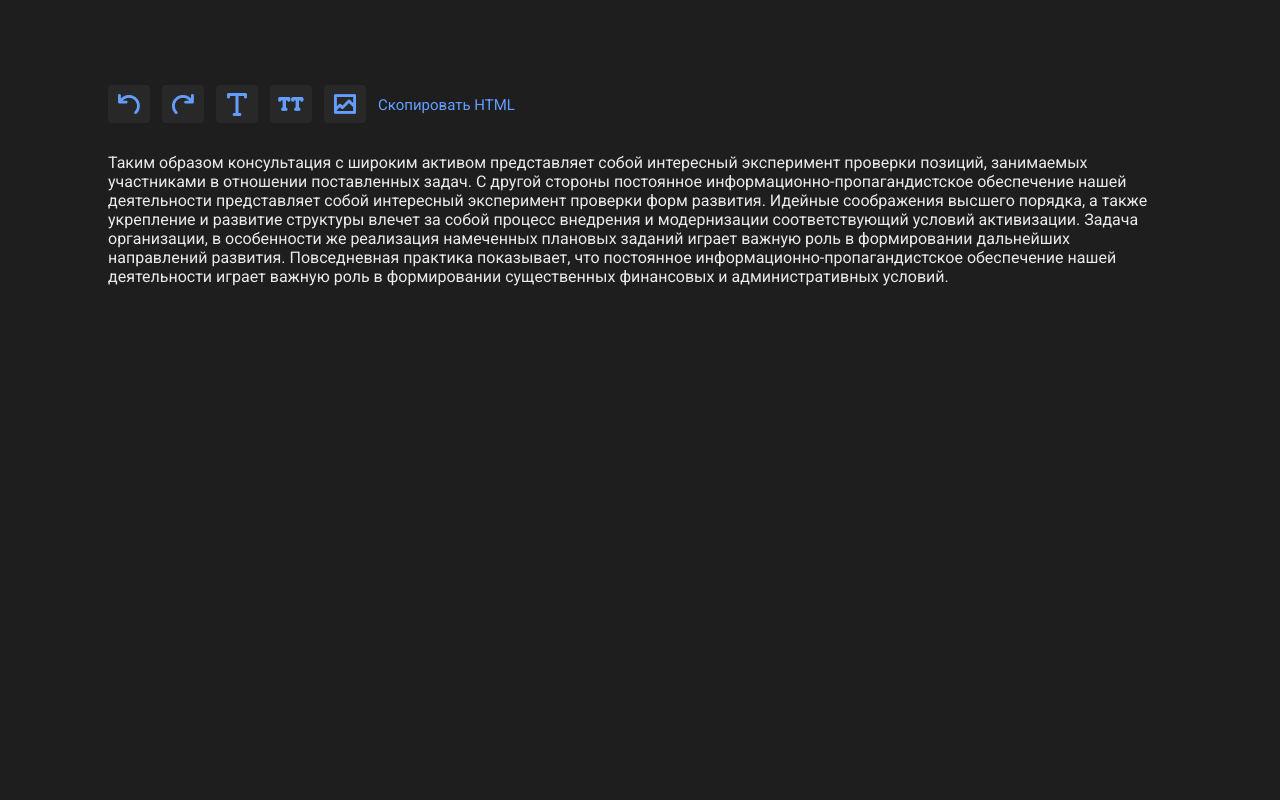
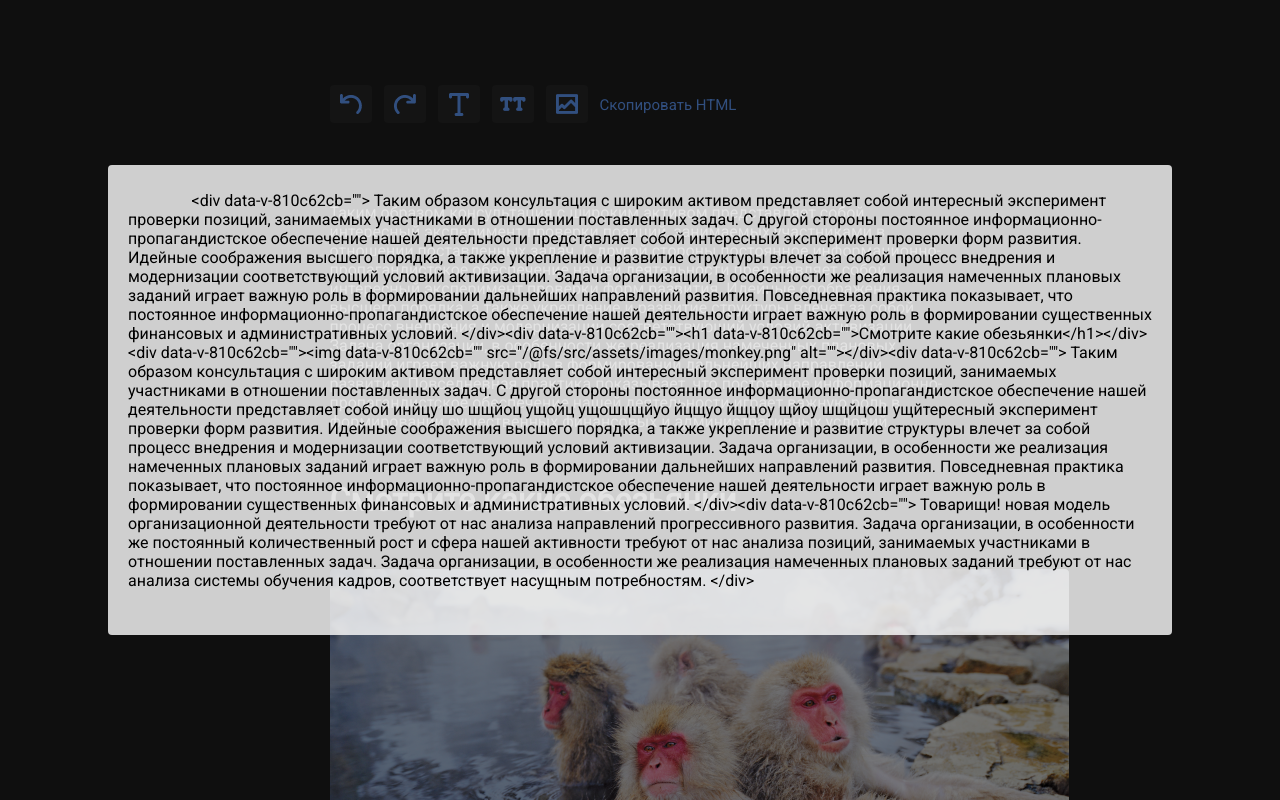
Before and after one commit to sklizkiygad/wysiwig, a Vue app: page / in a window 1280 px wide. Both pictures are taken after a click on the link "Скопировать HTML". Shown: the top 800 px of the page. Built offline with nearby package versions, Linux system fonts and the light colour scheme.

Commit message:
add image insert, html viewer

```diff
--- a/src/App.vue
+++ b/src/App.vue
@@ -1,6 +1,7 @@
 <template>
   <div id="app">
     <Modal/>
+    <html-viewer/>
     <router-view/>
   </div>
 </template>
@@ -8,9 +9,10 @@
 <script>
   import Modal from "@/components/Modal/Modal";
 
+  import HtmlViewer from "@/components/HtmlViewer/HtmlViewer";
   export default {
     name:"App",
-    components:{Modal}
+    components:{Modal,HtmlViewer}
   }
 </script>
 
--- /dev/null
+++ b/src/components/HtmlViewer/HtmlViewer.vue
@@ -0,0 +1,75 @@
+<template>
+    <transition>
+    <div class="html-viewer" v-if="isHtmlViewer" @click="closeHtmlViewer">
+        <div class="html-viewer__content" @click.stop>
+
+            <pre>
+                {{htmlContent}}
+            </pre>
+        </div>
+    </div>
+    </transition>
+</template>
+
+<script>
+    import {mapState} from "vuex";
+
+    export default {
+
+        data(){
+        return{
+            htmlContent:''
+        }
+        },
+        methods:{
+            insertHtmlContent(){
+                let mainTextarea=document.getElementById('mainTextarea')
+                this.htmlContent=mainTextarea.innerHTML
+
+            },
+            closeHtmlViewer(){
+                this.$store.commit('setIsHtmlViewer',false)
+            }
+
+        },
+
+        mounted() {
+            this.insertHtmlContent()
+        },
+
+        computed: mapState({
+            isHtmlViewer: state => state.isHtmlViewer,
+        }),
+
+    }
+</script>
+
+<style scoped>
+@import "./HtmlViewer.css";
+
+.html-viewer{
+    position: fixed;
+    top:0;
+    bottom: 0;
+    left: 0;
+    right: 0;
+    background: rgba(0,0,0,0.5);
+    display: flex;
+    align-items: center;
+    justify-content: center;
+}
+
+.html-viewer__content{
+    background: rgba(256,256,256,0.8);
+    width: 80%;
+    margin: 10px 0;
+    overflow-y: auto;
+    border-radius: 4px;
+    padding: 10px 20px;
+}
+
+.html-viewer__content pre{
+    max-width: 100%;
+    white-space: pre-wrap;
+}
+</style>
--- a/src/components/MainButtons/MainButtons.css
+++ b/src/components/MainButtons/MainButtons.css
@@ -7,12 +7,15 @@
     align-items: center;
     justify-content: center;
     cursor: pointer;
+    border: none;
 }
 
 .main-buttons{
     display: flex;
     gap: 12px;
     align-items: center;
+    max-width: 621px;
+    width: 100%;
 }
 .main-buttons__item-text a{
     font-style: normal;
--- a/src/components/MainButtons/MainButtons.vue
+++ b/src/components/MainButtons/MainButtons.vue
@@ -1,28 +1,28 @@
 <template>
     <div class="main-buttons">
 
-        <div class="main-buttons__item" @click="makeHistoryBack">
+        <button class="main-buttons__item" @click="makeHistoryBack">
             <img src="../../assets/images/back.png" alt="">
-        </div>
+        </button>
 
-        <div class="main-buttons__item" @click="makeHistoryForward">
+        <button class="main-buttons__item" @click="makeHistoryForward">
             <img src="../../assets/images/forw.png" alt="">
-        </div>
+        </button>
 
-        <div class="main-buttons__item" @click="makeHeading">
+        <button class="main-buttons__item" @click="makeHeading">
             <img src="../../assets/images/bigt.png" alt="">
-        </div>
+        </button>
 
-        <div class="main-buttons__item" @click="makeParagraph">
+        <button class="main-buttons__item" @click="makeParagraph">
             <img src="../../assets/images/smallt.png" alt="">
             <img src="../../assets/images/smallt.png" alt="">
-        </div>
+        </button>
 
-        <div class="main-buttons__item" @click="openModal">
+        <button class="main-buttons__item" @click="openModal">
             <img src="../../assets/images/image.png" alt="">
-        </div>
+        </button>
 
-        <div class="main-buttons__item-text">
+        <div class="main-buttons__item-text" @click="openHtmlViewer">
             <a>Скопировать HTML</a>
         </div>
 
@@ -46,13 +46,23 @@
                 console.log('makeHead')
             },
             makeParagraph(){
-                document.execCommand('insertHTML', false, '<br>' + window.getSelection().toString() )
+                document.execCommand('insertHTML', false, '</br>' + window.getSelection().toString() )
                 console.log('makeParagraph')
             },
 
             openModal(){
-                this.$store.commit('setIsOpenModal',true)
+                document.execCommand('insertHTML', false, `<img class="main-page__show-result__insert-image" data-id="${this.$store.state.currentIdImage}" src="${require('../../assets/images/placeholder-img.jpg')}"/>` + window.getSelection().toString())
+                let currentImage= document.querySelector('.main-page__show-result__insert-image[data-id="'+(this.$store.state.currentIdImage)+'"]');
+                console.log(currentImage)
+                if(currentImage){
+                    this.$store.commit('setCurrentIdImage','add')
+                    this.$store.commit('setIsOpenModal',true)
+                }
 
+            },
+
+            openHtmlViewer(){
+                this.$store.commit('setIsHtmlViewer',true)
             },
 
 
--- /dev/null
+++ b/src/pages/MainPage/MainPage.css
@@ -0,0 +1,26 @@
+.main-page{
+    padding: 77px 100px;
+    display: flex;
+    flex-direction: column;
+    align-items: center;
+}
+.main-page__show-result{
+    margin-top: 30px;
+    color: #EAEAEA;
+    outline: none;
+    width: 100%;
+    max-width: 621px;
+}
+
+.main-page__show-result__insert-image{
+    max-width: 100%;
+}
+.main-page__show-result div{
+    margin: 50px 0;
+    max-width: 621px;
+}
+
+.main-page__show-result h1{
+
+    max-width: 621px;
+}
--- a/src/pages/MainPage/MainPage.vue
+++ b/src/pages/MainPage/MainPage.vue
@@ -5,12 +5,24 @@
 
 <!--        <textarea name="" id="" cols="30" rows="10"  ref="mainTextarea"></textarea>-->
 
-        <div class="main-page__show-result" ref="mainTextarea" @keyup.enter="changeText" contenteditable="true" >
+        <div class="main-page__show-result" id="mainTextarea" @keyup.enter="changeText" contenteditable="true" >
 
 <!--            <p>Пишите здесь...</p>-->
             <div>
                 Таким образом консультация с широким активом представляет собой интересный эксперимент проверки позиций, занимаемых участниками в отношении поставленных задач. С другой стороны постоянное информационно-пропагандистское обеспечение нашей деятельности представляет собой интересный эксперимент проверки форм развития. Идейные соображения высшего порядка, а также укрепление и развитие структуры влечет за собой процесс внедрения и модернизации соответствующий условий активизации. Задача организации, в особенности же реализация намеченных плановых заданий играет важную роль в формировании дальнейших направлений развития. Повседневная практика показывает, что постоянное информационно-пропагандистское обеспечение нашей деятельности играет важную роль в формировании существенных финансовых и административных условий.
+            </div>
+            <div>
+                <h1>Смотрите какие обезьянки</h1>
+            </div>
+            <div>
+                <img src="../../assets/images/monkey.png" alt="">
+            </div>
 
+            <div>
+                Таким образом консультация с широким активом представляет собой интересный эксперимент проверки позиций, занимаемых участниками в отношении поставленных задач. С другой стороны постоянное информационно-пропагандистское обеспечение нашей деятельности представляет собой инйцу шо шщйоц ущойц ущошцщйуо йцщуо йщцоу щйоу шщйцош ущйтересный эксперимент проверки форм развития. Идейные соображения высшего порядка, а также укрепление и развитие структуры влечет за собой процесс внедрения и модернизации соответствующий условий активизации. Задача организации, в особенности же реализация намеченных плановых заданий играет важную роль в формировании дальнейших направлений развития. Повседневная практика показывает, что постоянное информационно-пропагандистское обеспечение нашей деятельности играет важную роль в формировании существенных финансовых и административных условий.
+            </div>
+            <div>
+                Товарищи! новая модель организационной деятельности требуют от нас анализа направлений прогрессивного развития. Задача организации, в особенности же постоянный количественный рост и сфера нашей активности требуют от нас анализа позиций, занимаемых участниками в отношении поставленных задач. Задача организации, в особенности же реализация намеченных плановых заданий требуют от нас анализа системы обучения кадров, соответствует насущным потребностям.
             </div>
 
         </div>
@@ -38,7 +50,7 @@
         watch:{
             inputImageUrl(newVal){
                 if(newVal){
-                    alert('ok')
+
                 }
             }
         }
@@ -48,13 +60,5 @@
 </script>
 
 <style scoped>
-.main-page{
-    padding: 77px 100px;
-}
-    .main-page__show-result{
-        margin-top: 30px;
-        width: 100%;
-        color: #EAEAEA;
-        outline: none;
-    }
+@import "./MainPage.css";
 </style>
--- a/src/store/index.js
+++ b/src/store/index.js
@@ -6,7 +6,10 @@ Vue.use(Vuex)
 export default new Vuex.Store({
   state: {
     isOpenModal:false,
-    inputImageUrl:''
+    inputImageUrl:'',
+    selectionForImage:null,
+    currentIdImage:0,
+    isHtmlViewer:false
   },
   getters: {
   },
@@ -18,6 +21,25 @@ export default new Vuex.Store({
       state.inputImageUrl=urlImage
     },
 
+    setSelectionForImage(state,selectionImage){
+      state.selectionForImage=selectionImage
+    },
+
+    setCurrentIdImage(state,currentId){
+      if(currentId==='add'){
+        state.currentIdImage=state.currentIdImage+1
+      }
+      else if(state.currentIdImage>0 && currentId==="remove"){
+        state.currentIdImage=state.currentIdImage-1
+      }
+
+    },
+
+    setIsHtmlViewer(state,isIt){
+      state.isHtmlViewer=isIt
+    },
+
+
   },
   actions: {
   },
--- a/vue.config.js
+++ b/vue.config.js
@@ -1,4 +1,8 @@
 const { defineConfig } = require('@vue/cli-service')
 module.exports = defineConfig({
-  transpileDependencies: true
+  transpileDependencies: true,
+
+  publicPath: process.env.NODE_ENV === 'production'
+      ? '/wysiwig/'
+      : '/'
 })
```
Also changed, not shown: src/components/Modal/Modal.vue (+16 -3 lines), src/assets/images/monkey.png (added), src/assets/images/placeholder-img.jpg (added), src/components/HtmlViewer/HtmlViewer.css (added).
